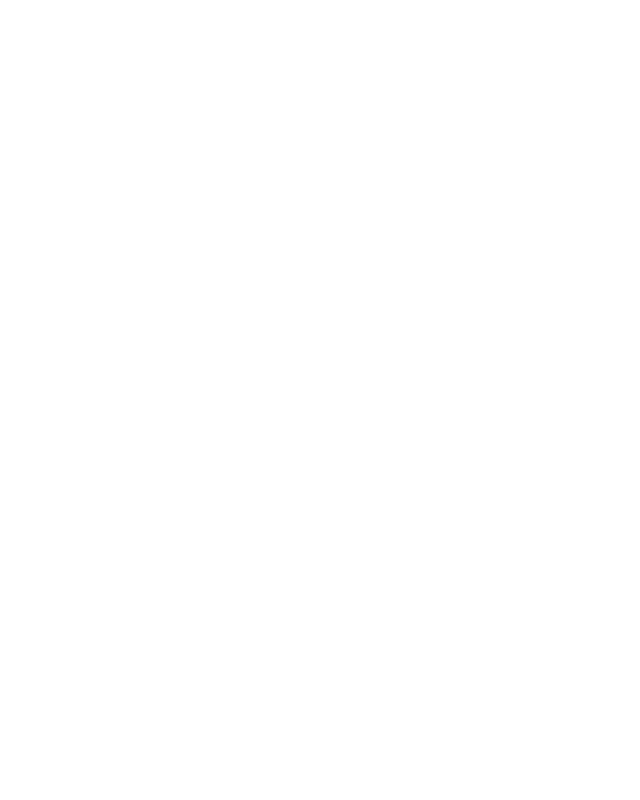
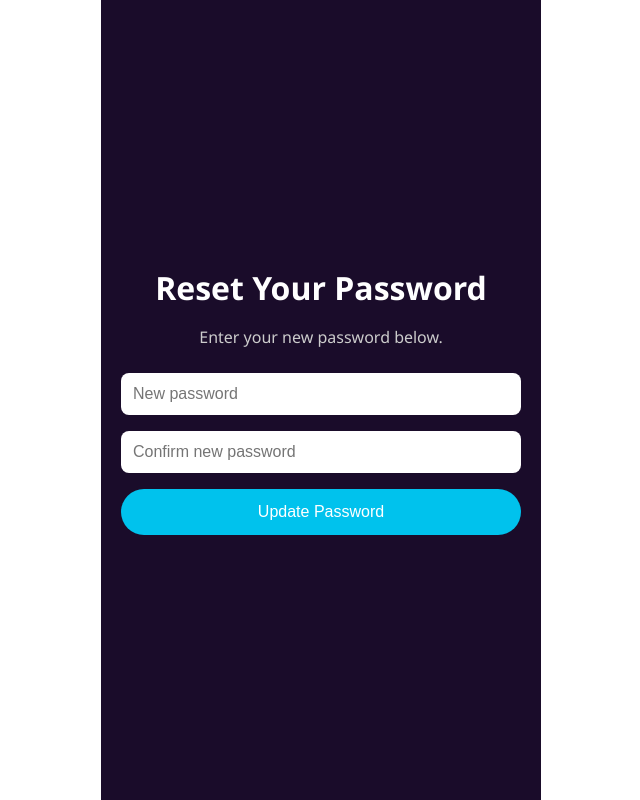
Before and after one commit to Wits-SD-Project/webapp, a React (Create React App) app in the folder frontend/: page /reset-password in a window 1280 px wide. Before the commit this address had no page. Shown: the whole page, without its empty margins (319-959 px from the left). Built offline with nearby package versions, Linux system fonts and the light colour scheme.

Commit message:
Add standalone Reset Password React app

```diff
--- a/frontend/src/App.js
+++ b/frontend/src/App.js
@@ -7,14 +7,18 @@
 import { AuthProvider } from "./context/AuthContext";
 import ProtectedRoute from "./components/ProtectedRoute";
 
-// Dummy dashboard pages for now
+// Dashboard pages
 import AdminDashboard from "./pages/dashboards/AdminDashboard";
 import StaffDashboard from "./pages/dashboards/StaffDashboard";
 import UserDashboard from "./pages/dashboards/UserDashboard";
 
-// Forgot Password page
+// Auth pages
 import ForgotPassword from "./ForgotPassword";
+import ResetPassword from "./pages/auth/ResetPassword";
+
+// Styles
 import "./forgot.css";
+import "./reset.css";
 
 function App() {
   return (
@@ -25,6 +29,7 @@
           <Route path="/signin" element={<SignIn />} />
           <Route path="/signup" element={<SignUp />} />
           <Route path="/forgot-password" element={<ForgotPassword />} />
+          <Route path="/reset-password" element={<ResetPassword />} />
 
           <Route
             path="/admin-dashboard"
--- /dev/null
+++ b/frontend/src/pages/auth/ResetPassword.jsx
@@ -0,0 +1,20 @@
+import React from "react";
+
+function ResetPassword() {
+  return (
+    <main className="reset-container">
+      <div className="reset-content">
+        <h1>Reset Your Password</h1>
+        <p>Enter your new password below.</p>
+
+        <form onSubmit={(e) => e.preventDefault()}>
+          <input type="password" placeholder="New password" required />
+          <input type="password" placeholder="Confirm new password" required />
+          <button type="submit">Update Password</button>
+        </form>
+      </div>
+    </main>
+  );
+}
+
+export default ResetPassword;
--- /dev/null
+++ b/frontend/src/reset.css
@@ -0,0 +1,54 @@
+.reset-container {
+    min-height: 100vh;
+    background-color: #1a0c2a;
+    color: white;
+    display: flex;
+    justify-content: center;
+    align-items: center;
+    padding: 40px 20px;
+  }
+
+  .reset-content {
+    text-align: center;
+    max-width: 400px;
+    width: 100%;
+    word-wrap: break-word;
+    white-space: normal;
+  }
+
+  .reset-content h1 {
+    font-size: 2rem;
+    margin-bottom: 1rem;
+  }
+
+  .reset-content p {
+    font-size: 1rem;
+    margin-bottom: 1.5rem;
+    line-height: 1.5;
+    color: #ccc;
+  }
+
+  .reset-content input[type='password'] {
+    width: 100%;
+    padding: 12px;
+    border: none;
+    border-radius: 8px;
+    margin-bottom: 1rem;
+    font-size: 1rem;
+  }
+
+  .reset-content button {
+    width: 100%;
+    background-color: #00c2ed;
+    border: none;
+    color: white;
+    padding: 14px;
+    font-size: 1rem;
+    border-radius: 30px;
+    cursor: pointer;
+    transition: background-color 0.3s ease;
+  }
+
+  .reset-content button:hover {
+    background-color: #00a9d1;
+  }
```
Also changed, not shown: frontend/forgot.css (added, +52 -0 lines).
